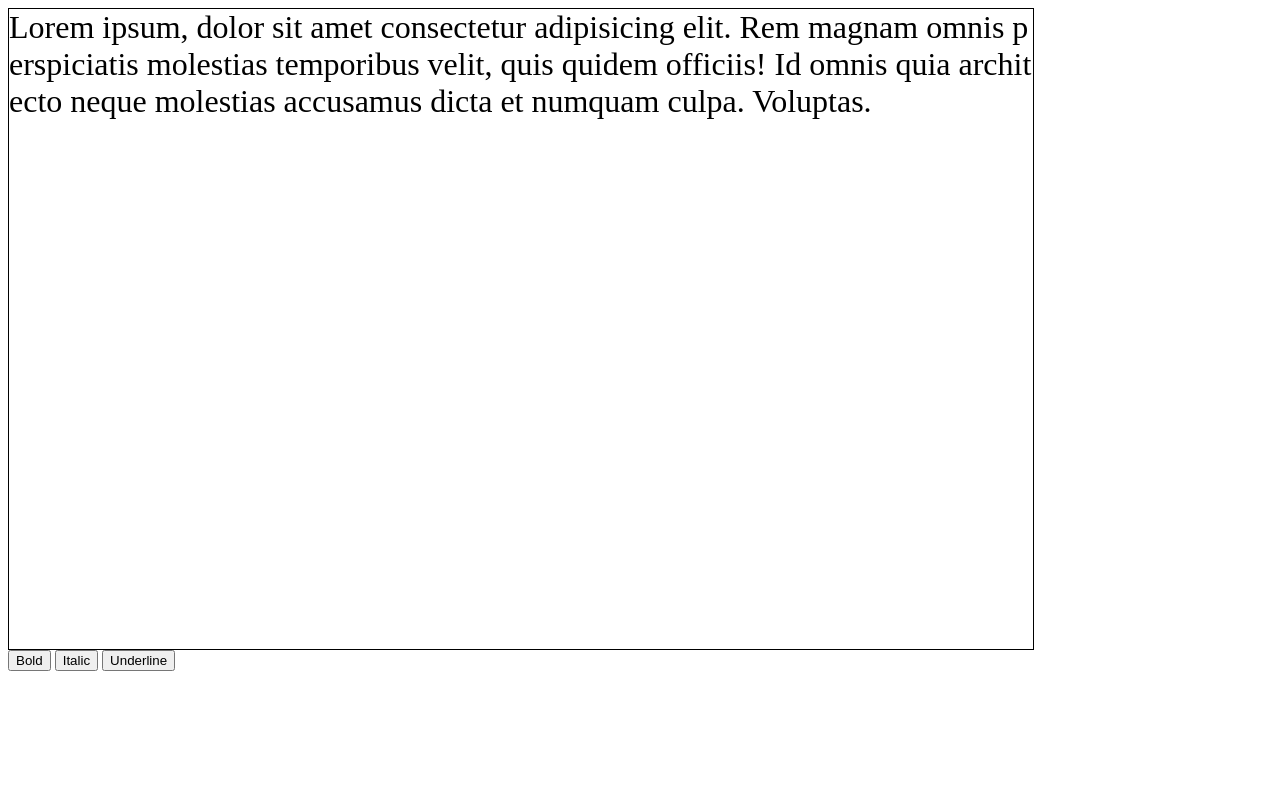
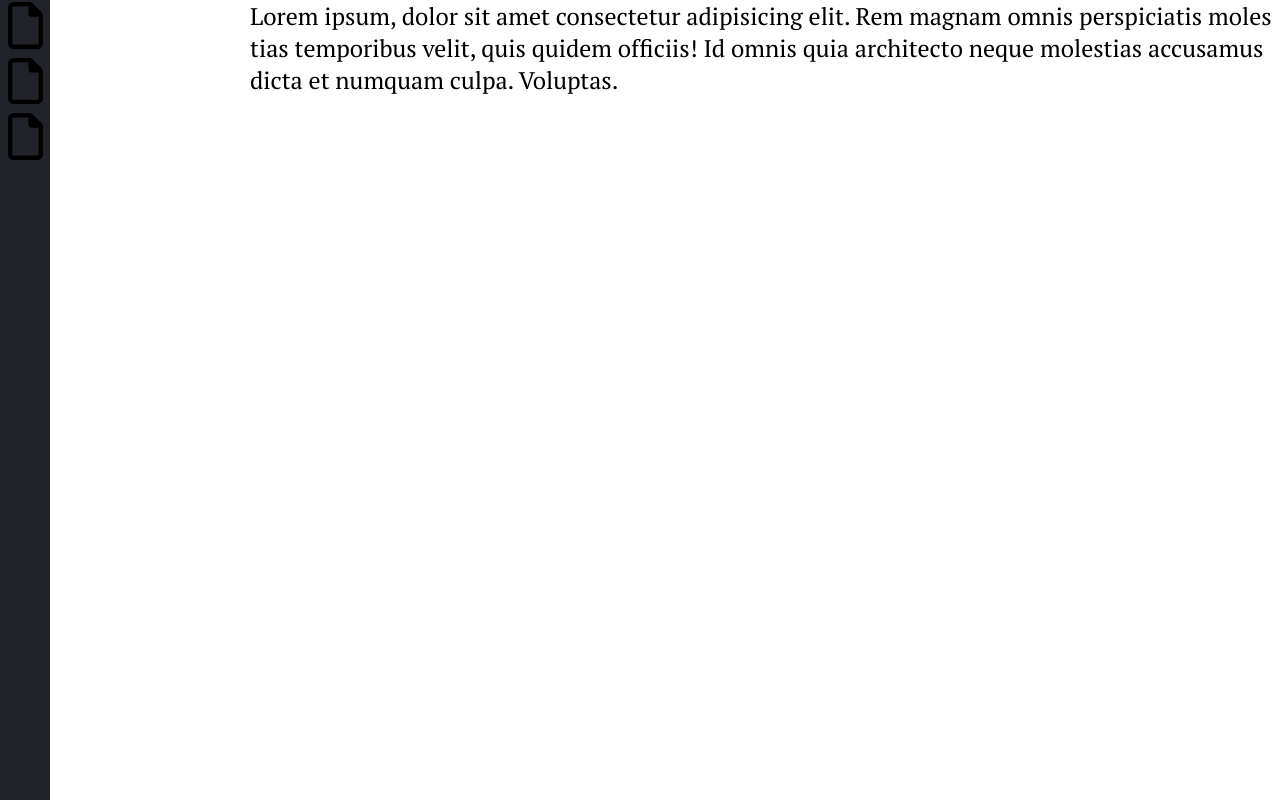
Before and after one commit to Copy-Kat/Obsidain_proto, a web app: file src/index.html in a window 1280 px wide. Run offline with its HTML, style and script files only (its server is not run), Linux system fonts and the light colour scheme.

Commit message:
css is hard

```diff
--- a/src/css/style.css
+++ b/src/css/style.css
@@ -1,25 +1,53 @@
-.main {
-  width: 80vw;
-  height: 80vh;
-  border: solid 1px;
-  font-size: 2rem;
-  overflow: auto;
+* {
+  font-family: 'PT Serif', serif;
 }
 
-.line {
-  display: inline-block;
-  white-space: nowrap;
-  height: 2rem;
-  width: 100%;
+body {
+  margin: 0;
+  display: grid;
+  grid-template-columns: 50px 200px auto;
 }
 
-.line > div {
-  display: inline-block;
+.utilities {
+  width: 50px;
+  height: 100vh;
+  grid-row: 1;
+  grid-column: 1;
+  background-color: #22222a;
+}
+
+.main {
+  width: auto;
+  border: none;
+  font-size: 1.5rem;
+  overflow: auto;
+  grid-row: 1;
+  grid-column-start: 3;
+  grid-column-end: -1;
 }
 
 p {
   margin-top: 0;
   margin-bottom: 10px;
   word-break: break-all;
-  white-space: pre-line;
 }
+
+.utilities > ul {
+  display: flex;
+  flex-direction: column;
+  align-items: center;
+  list-style-type: none;
+  margin: 0;
+  padding: 0;
+}
+
+li {
+  margin: 2px;
+  display: block;
+  text-decoration: none;
+  width: 70%;
+}
+
+li img {
+  color: aliceblue;
+}
--- a/src/index.html
+++ b/src/index.html
@@ -5,8 +5,22 @@
     <meta charset="UTF-8">
     <meta name="viewport" content="width=device-width, initial-scale=1">
     <link href="css/style.css" rel="stylesheet">
+    <link rel="preconnect" href="https://fonts.googleapis.com">
+    <link rel="preconnect" href="https://fonts.gstatic.com" crossorigin>
+    <link href="https://fonts.googleapis.com/css2?family=PT+Serif:ital,wght@0,400;0,700;1,400;1,700&display=swap" rel="stylesheet">
+
   </head>
-  <body>
+  <body onload="setup()">
+    <nav class="utilities">
+      <ul>
+        <li><img src="css/icons/file-regular.svg" alt="file"></li>
+        <li><img src="css/icons/file-regular.svg" alt="file"></li>
+        <li><img src="css/icons/file-regular.svg" alt="file"></li>
+      </ul>
+    </nav>
+    <div id="extension" class="extension">
+
+    </div>
     <div class="main" id="main" spellcheck="false" contenteditable="true">
 
         <p contenteditable="true"><span>Lorem ipsum, dolor sit amet consectetur adipisicing elit. Rem magnam omnis perspiciatis molestias temporibus velit, quis quidem officiis! Id omnis quia architecto neque molestias accusamus dicta et numquam culpa. Voluptas.</span></p>
@@ -14,9 +28,9 @@
       </div>
 
     </div>
-    <button id="bold">Bold</button>
+    <!--<button id="bold">Bold</button>
     <button id="italic">Italic</button>
-    <button id="underline">Underline</button>
+    <button id="underline">Underline</button>-->
     <script src="js/script.js"></script>
   </body>
 </html>
```
Also changed, not shown: src/js/script.js (+61 -4 lines), src/css/icons/file-regular.svg (added).
